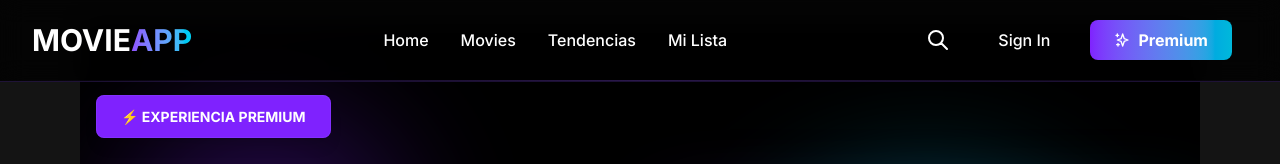
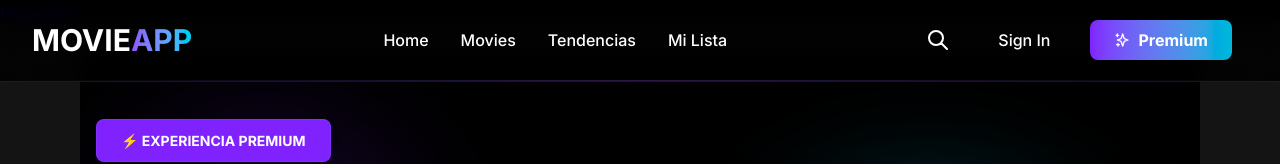
Before and after one commit to Jonhy-bot/my-vite-app, a React (Vite) app: page / in a window 1280 px wide. Shown: the top 164 px of the page. Built offline with nearby package versions, Linux system fonts and the light colour scheme.

Commit message:
update heading color to blue and add duplicate heading in index.html

```diff
--- a/index.html
+++ b/index.html
@@ -7,6 +7,7 @@
     <title>my-vite-app</title>
   </head>
   <body>
+    <h1>Hola, Vite!</h1>
     <div id="root"></div>
     <script type="module" src="/src/main.tsx"></script>
   </body>
--- a/src/App.css
+++ b/src/App.css
@@ -6,8 +6,9 @@
 
 body {
   background-color: #000;
-  color: white;
+  color: blue;
   font-family: 'Inter', sans-serif;
+
 }
 
 /* Ocultar scrollbar */
```
